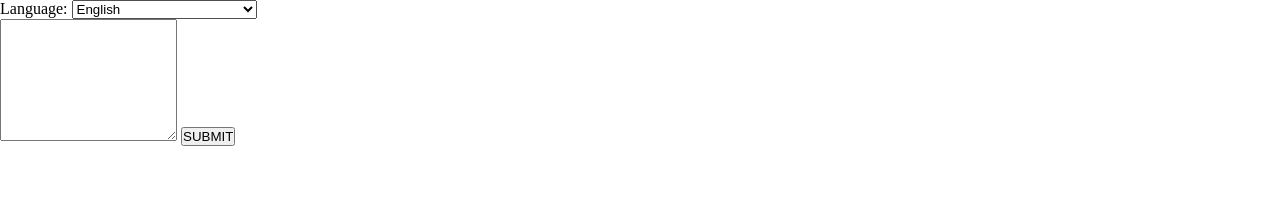
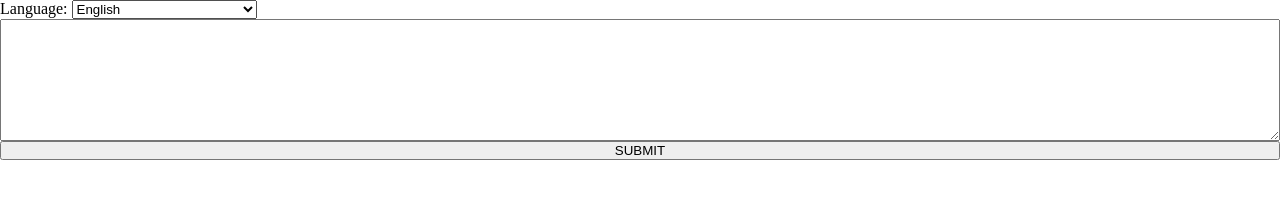
Before and after one commit to dbrchrd/Text-To-Speech_JS, a website: page public/index.html in a window 1280 px wide. Drawn offline with Linux system fonts and the light colour scheme.

Commit message:
Update style.css

```diff
--- a/public/style.css
+++ b/public/style.css
@@ -2,3 +2,8 @@
   margin: 0;
   padding: 0;
 }
+
+.form {
+  display: flex;
+  flex-direction: column;
+}
```
